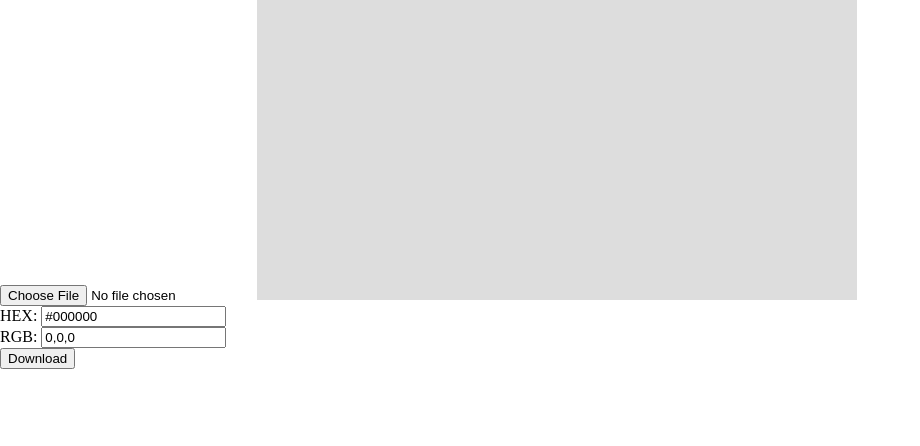
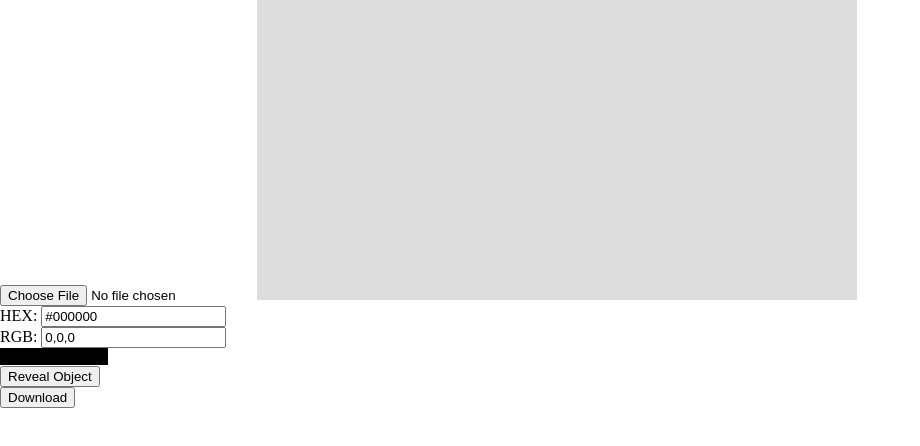
Before and after one commit to celinashen/thechromacityproject, a plain HTML site: page index.html in a window 1280 px wide. Both pictures are taken after a click on the element 557 px from the left and 150 px from the top of the page. Shown: the whole page, without its empty margins (0-920 px from the left). Drawn offline with nearby package versions, Linux system fonts and the light colour scheme.

Commit message:
Added Preview Function

```diff
--- a/index.html
+++ b/index.html
@@ -14,12 +14,17 @@
     <div id="hex">HEX: <input type="text"></div>
     <div id="rgb">RGB: <input type="text"></div>
 
+    <div id="picked"></div>
 
-    <script src="primary.js"></script>
+    <button type="button" id="objectReveal" onclick="objectReveal()">Reveal Object</button>
+    <div id="target-id"></div>
+
 
     <a href="palette.svg" download="YourChromacityPalette">
         <button type="button">Download</button>
     </a>
 
+    <script src="primary.js"></script>
+
 </body>
 </html>
--- a/primary.js
+++ b/primary.js
@@ -1,6 +1,8 @@
 var $picked = $("#picked"); // Just to preview picked colors
 var canvas = $('#canvas_picker')[0];
 var context = canvas.getContext('2d');
+
+const colorArray = [];
 
 
 $("#file_upload").change(function (e) {
@@ -31,16 +33,26 @@ $('#canvas_picker').click(function (event) {
     var hex = rgbToHex(R, G, B);
     $('#rgb input').val(rgb);
     $('#hex input').val('#' + hex);
-    $picked.append("<span style='background:#" + hex + "'>#" + hex + "</span>");
+    $picked.append("<span style='background:#" + hex + "'>#" + hex + " & " + rgb + "</span>");
+
+    var colorObject = { rgbVal: rgb, hexValue: hex };
+    colorArray.push(colorObject);
 });
 
-function rgbToHex(R, G, B) {
-    return toHex(R) + toHex(G) + toHex(B);
+function objectReveal() {
+    var i;
+    var arrayText = "";
+    for (i = 0; i < colorArray.length; i++) {
+        arrayText = arrayText + "#" + colorArray[i][0] + "&";
+    }
+    document.getElementById("target-id").innerHTML = arrayText;
 }
 
-function toHex(n) {
-    n = parseInt(n, 10);
-    if (isNaN(n)) return "00";
-    n = Math.max(0, Math.min(n, 255));
-    return "0123456789ABCDEF".charAt((n - n % 16) / 16) + "0123456789ABCDEF".charAt(n % 16);
+function rgbToHex(R, G, B) {
+    return partToHex(R) + partToHex(G) + partToHex(B);
 }
+
+function partToHex(n) {
+    var hex = n.toString(16);
+    return hex.length == 1 ? "0" + hex : hex;
+}
```
